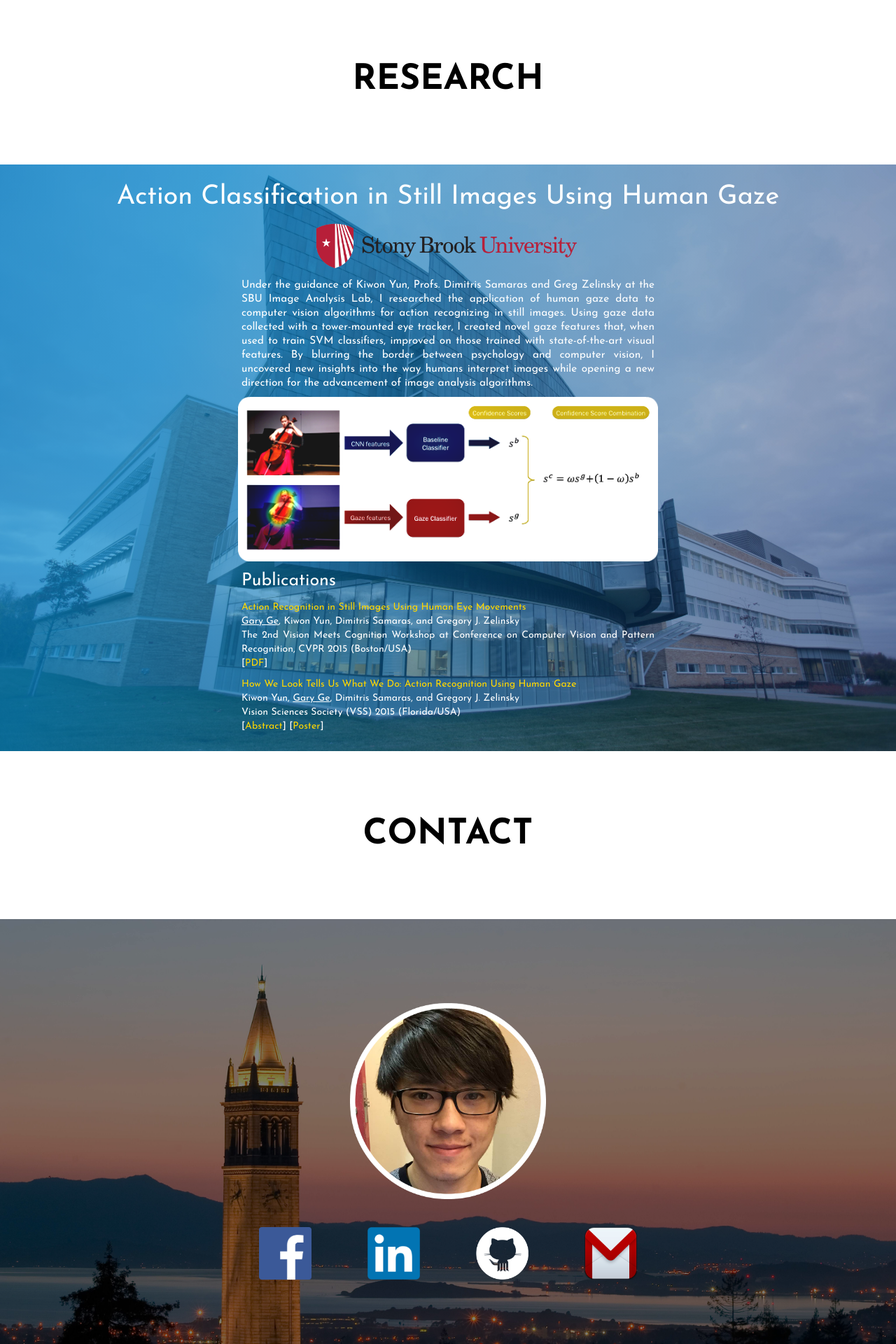
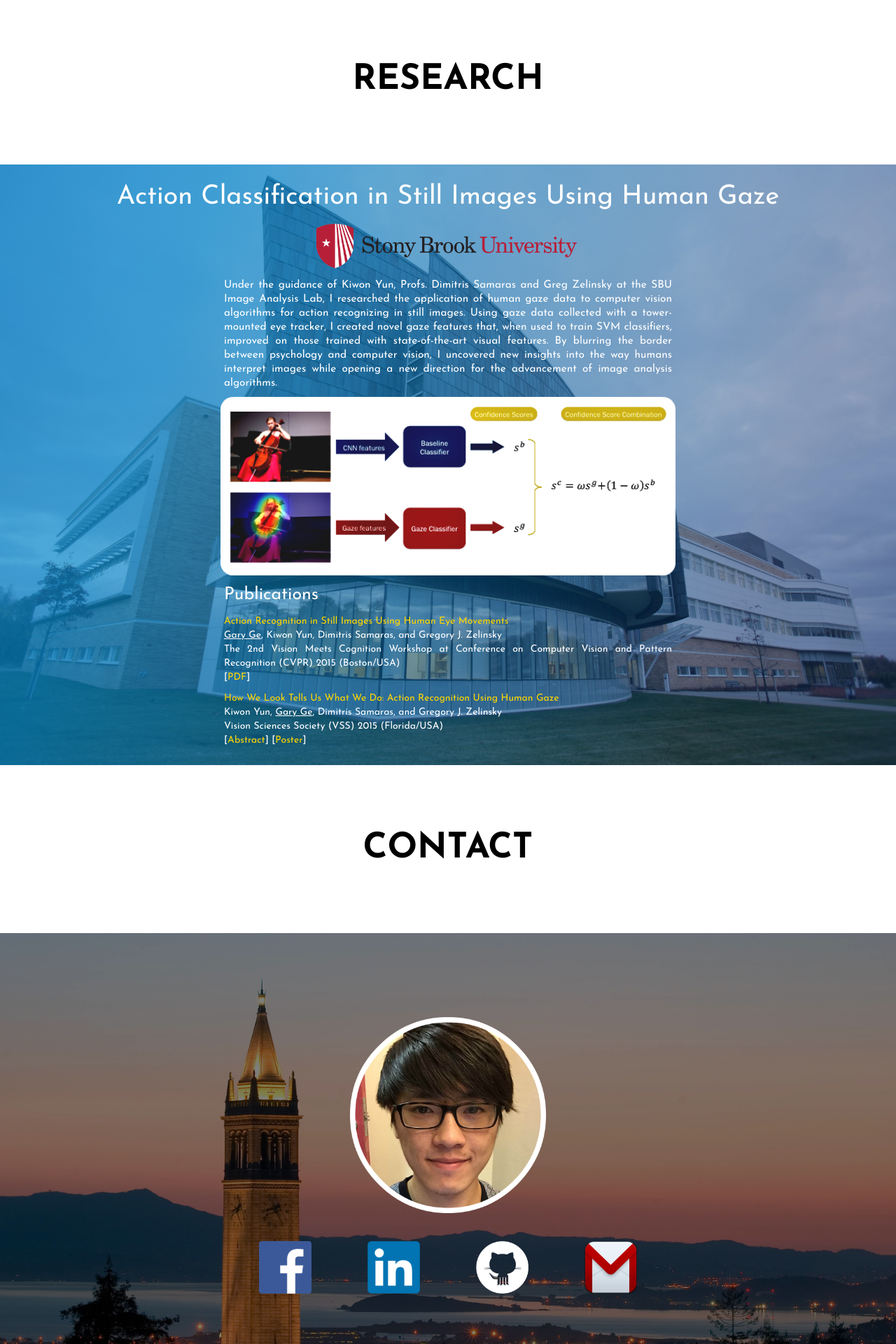
Before and after one commit to garyliangge/GaryGe, a PHP site: page / in a window 1280 px wide. Shown: the part 1545-3465 px from the top of the page at 70% size. Run offline with PHP 8.4, Linux system fonts and the light colour scheme; some libraries are stand-ins or nearby versions.

Commit message:
Resize toggle dependent on flowchart width

```diff
--- a/index.html
+++ b/index.html
@@ -132,7 +132,7 @@
                       <p>
                           <div Style="color: gold;">Action Recognition in Still Images Using Human Eye Movements</div>
                           <u>Gary Ge</u>, Kiwon Yun, Dimitris Samaras, and Gregory J. Zelinsky
-                          <br>The 2nd Vision Meets Cognition Workshop at Conference on Computer Vision and Pattern Recognition, CVPR 2015 (Boston/USA)
+                          <br>The 2nd Vision Meets Cognition Workshop at Conference on Computer Vision and Pattern Recognition (CVPR) 2015 (Boston/USA)
                           <br>[<a href="documents/Action_Classification.pdf" Style="color: gold;" target="_blank">PDF</a>]
                       </p>
                       <p>
--- a/javascripts/main.js
+++ b/javascripts/main.js
@@ -2,6 +2,7 @@ $(document).ready(function()
 {
   window.onload = checkResize;
   window.onresize = checkResize;
+  alert(document.documentElement.clientWidth + " " + $('#flowchart').css('width'));
   $(window).scroll(onScroll);
 
   $("#navbar > ul > li > a").click(function(e) {
@@ -67,7 +68,9 @@ function onScroll() {
 }
 
 function checkResize() {
-  ratio = (window.innerWidth/window.innerHeight) < 1 ? true : false;
+  // ratio = $(document).height() + 10
+  ratio =  document.documentElement.clientWidth <
+            10 + Number($('#flowchart').css('width').replace("px", "")) ? true : false;
   // Toggle navbar formats
   document.getElementById("navlist").style.display = ratio ? "none" : "inline";
   document.getElementById("nav-menu").style.display = ratio ? "inline" : "none";
--- a/stylesheets/gary_style.css
+++ b/stylesheets/gary_style.css
@@ -325,7 +325,7 @@ div#filter-blue{
 }
 
 #flowchart{
-  width: 600px;
+  width: 650px;
 }
 
 div#action_classification{
```
